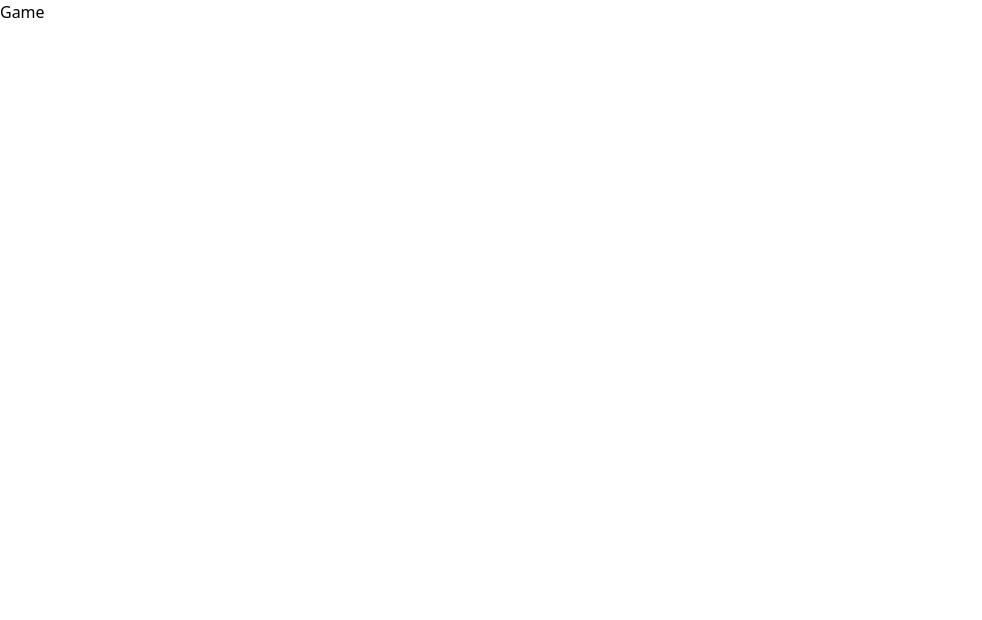
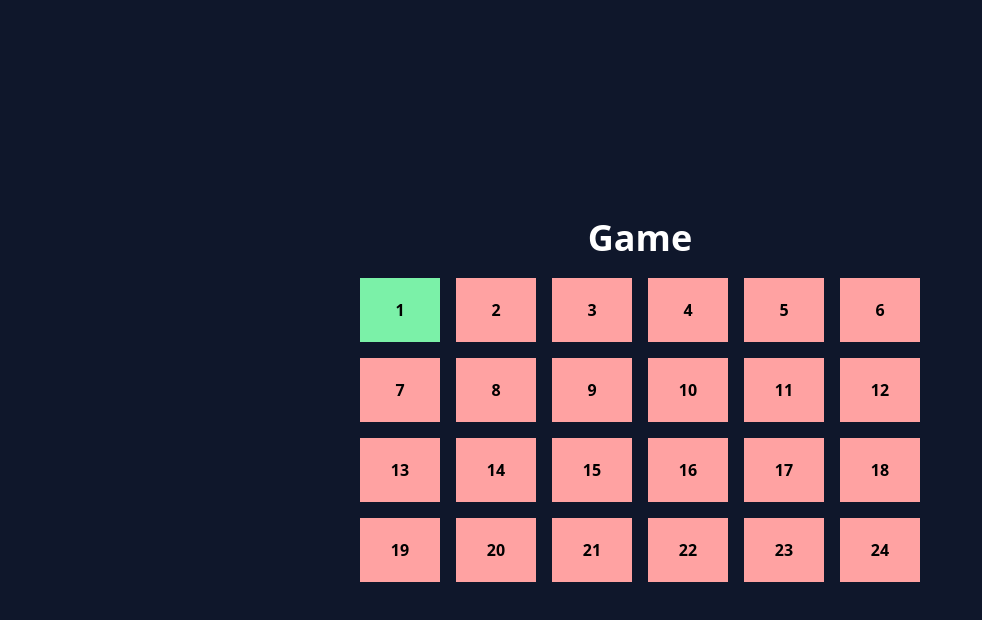
Before and after one commit to PrasadGurude/multi_player_color_game, a React (Vite) app in the folder frontend/: page /play in a window 1280 px wide. Shown: the top 620 px of the page, without its empty margins (0-982 px from the left). Built offline with nearby package versions, Linux system fonts and the light colour scheme; no server answers.

Commit message:
I think the final near by logic is compelit

```diff
--- a/frontend/package.json
+++ b/frontend/package.json
@@ -13,6 +13,7 @@
     "@tailwindcss/vite": "^4.0.4",
     "react": "^19.0.0",
     "react-dom": "^19.0.0",
+    "react-router-dom": "^6.29.0",
     "tailwindcss": "^4.0.4"
   },
   "devDependencies": {
--- a/frontend/src/App.tsx
+++ b/frontend/src/App.tsx
@@ -1,15 +1,56 @@
-import { useState } from 'react'
+import { useEffect, useState } from 'react'
 
 import './App.css'
+import { BrowserRouter, Route, Routes } from 'react-router-dom'
+import Home from './components/Home'
+import Play from './components/Play'
 
 function App() {
+  const [roomId, setroomId] = useState<string>("")
+  const [message, setMessage] = useState('');
+  const [username, setUsername] = useState('')
+  const [userColor, setUserColor] = useState('red')
+  const [ws, setWs] = useState<WebSocket | null>(null);
+  useEffect(() => {
+    // Initialize WebSocket connection when the component mounts
+    const socket = new WebSocket('ws://localhost:8080'); // Change this to your WebSocket server URL
+
+    // Define the WebSocket events
+    socket.onopen = () => {
+
+      console.log('WebSocket connected');
+    };
+
+    socket.onmessage = (event) => {
+      setMessage(event.data);
+    };
+
+    socket.onerror = (error) => {
+      console.error('WebSocket Error:', error);
+    };
+
+    socket.onclose = () => {
+      console.log('WebSocket closed');
+    };
+
+    setWs(socket);
+
+    // Cleanup the WebSocket connection when the component unmounts
+    return () => {
+      if (socket) {
+        socket.close();
+      }
+    };
+  }, []);
 
   return (
     <div>
-      <h1>Game</h1>
-      <div className="game">
-
-      </div>
+      <BrowserRouter>
+        <Routes>
+          <Route path="/" element={<Home roomId={roomId} setroomId={setroomId} />} />
+          <Route path="/play" element={<Play ws={ws} message = {message} userColor={userColor} rooId={roomId} username= {username} />} />
+        </Routes>
+      </BrowserRouter>
     </div>
   )
 }
--- /dev/null
+++ b/frontend/src/components/Home.tsx
@@ -0,0 +1,19 @@
+import React, { Dispatch, SetStateAction, use, useEffect, useState } from 'react'
+
+interface HomeProps {
+    roomId: string;
+    setroomId: Dispatch<SetStateAction<string>>
+}
+
+export const Home: React.FC<HomeProps> = () => {
+    useEffect(() => {
+
+    }, [])
+    return (
+        <div>
+            Home
+        </div>
+    )
+}
+
+export default Home
--- /dev/null
+++ b/frontend/src/components/Play.tsx
@@ -0,0 +1,83 @@
+import React, { useEffect, useState } from 'react'
+
+type PlayProps = {
+    ws: WebSocket | null;
+    message: string;
+    userColor: string;
+    roomId:string
+    username:string
+}
+
+export const Play: React.FC<PlayProps> = (props) => {
+
+    type Color = 'red' | 'blue' | 'green';
+
+    const [userColor, setUserColor] = useState(props.userColor)
+
+    const [color, setColor] = useState<Record<string, Color>>({
+        box1: 'green',
+        box2: 'red',
+        box3: 'red',
+        box4: 'red',
+        box5: 'red',
+        box6: 'red',
+        box7: 'red',
+        box8: 'red',
+        box9: 'red',
+        box10: 'red',
+        box11: 'red',
+        box12: 'red',
+        box13: 'red',
+        box14: 'red',
+        box15: 'red',
+        box16: 'red',
+        box17: 'red',
+        box18: 'red',
+        box19: 'red',
+        box20: 'red',
+        box21: 'red',
+        box22: 'red',
+        box23: 'red',
+        box24: 'red',
+    })
+
+    const colorClasses: Record<'red' | 'blue' | 'green', string> = {
+        red: 'bg-red-300',
+        blue: 'bg-blue-300',
+        green: 'bg-green-300',
+    };
+
+
+    return (
+        <div className='bg-slate-900 h-screen flex flex-col justify-center items-center'>
+            <h1 className='font-bold text-white text-4xl mb-5'>Game</h1>
+            <div className="grid grid-cols-6 grid-rows-4 gap-4">
+                {[...Array(24)].map((_, index) => (
+                    <div
+                        key={index}
+                        onClick={() => {
+                            if (props.ws) {
+                                props.ws.send(
+                                    JSON.stringify({
+                                        type: 'move',
+                                        payload: {
+                                            box: 1 + index,
+                                            roomId:props.roomId,
+                                            username:props.username
+                                        }
+                                    })
+                                );
+                            }
+                        }}
+                        className={`w-20 h-16 flex justify-center items-center text-black font-bold ${colorClasses[color[`box${1 + index}`]]
+                            }`}
+                    >
+                        {index + 1}
+                    </div>
+                ))}
+            </div>
+        </div>
+    )
+}
+
+export default Play
--- a/frontend/src/index.css
+++ b/frontend/src/index.css
@@ -1,3 +1,4 @@
+@import "tailwindcss";
 /* :root {
   font-family: Inter, system-ui, Avenir, Helvetica, Arial, sans-serif;
   line-height: 1.5;
@@ -66,4 +67,3 @@ button:focus-visible {
     background-color: #f9f9f9;
   }
 } */
-@import "tailwindcss";
--- a/frontend/vite.config.ts
+++ b/frontend/vite.config.ts
@@ -5,7 +5,7 @@ import tailwindcss from '@tailwindcss/vite'
 // https://vite.dev/config/
 export default defineConfig({
   plugins: [
-    react(),
-    tailwindcss()
+    tailwindcss(),
+    react()
   ],
 })
```
Also changed, not shown: 2 other files (tests, documents, lock files or other folders).
